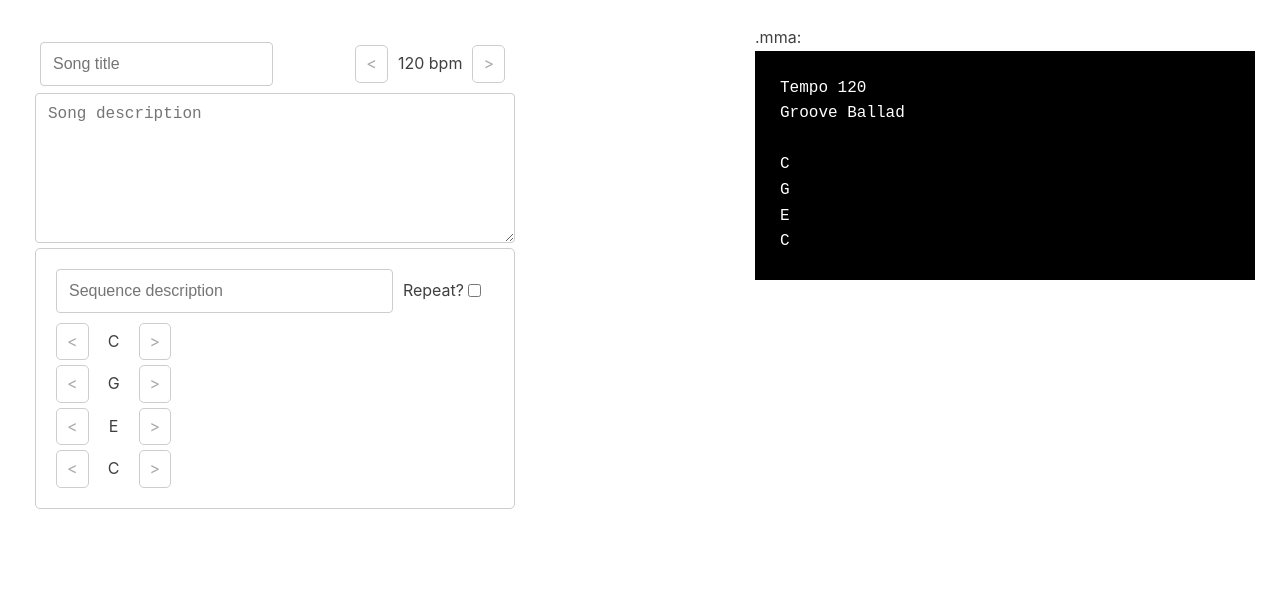
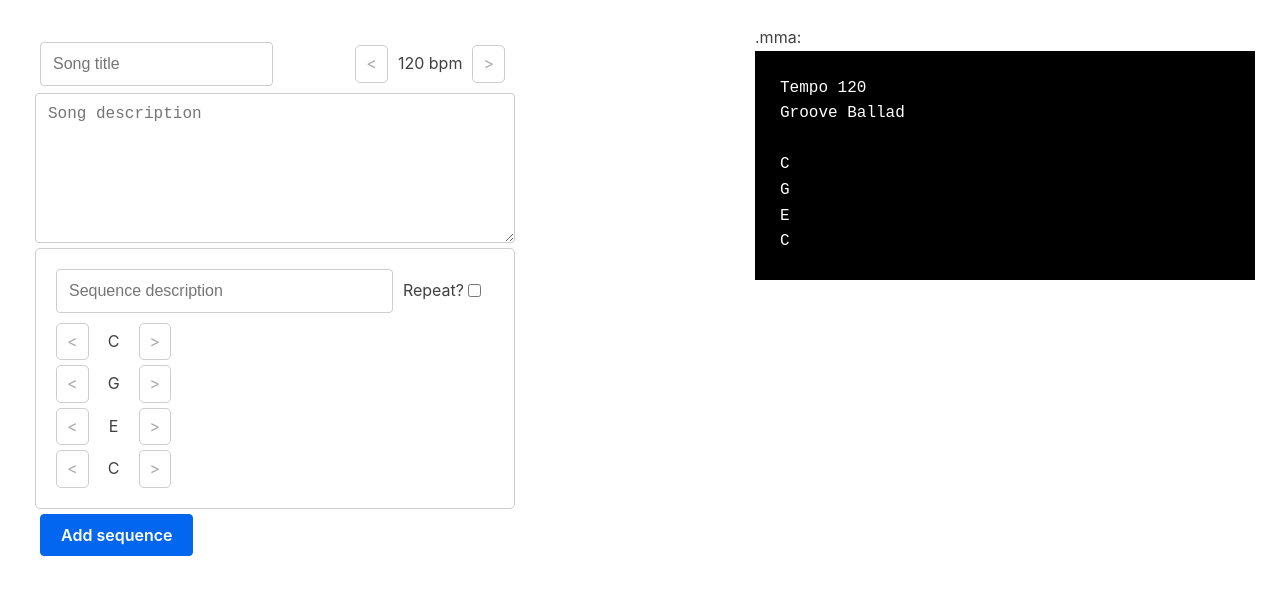
Before and after one commit to jdarthur/mma-ui, a React (Create React App) app: page / in a window 1280 px wide. Shown: the top 594 px of the page. Built offline with nearby package versions, Linux system fonts and the light colour scheme.

Commit message:
added a New Sequence button

```diff
--- a/src/App.jsx
+++ b/src/App.jsx
@@ -3,9 +3,15 @@ import Title from "./Title.jsx"
 import FileData from "./FileData.jsx"
 import FileComment from "./FileComment.jsx"
 import Tempo from "./Tempo.jsx"
+import NewSequence from "./NewSequence.jsx"
 import Sequence from "./Sequence.jsx"
 
 const START_TEMPO = 120
+const BASE_SEQUENCE = {
+    description: "",
+    repeat: false,
+    notes: ["C", "G", "E", "C"]
+}
 
 class App extends Component {
 
@@ -13,7 +19,7 @@ class App extends Component {
         title: "",
         description: "",
         tempo: START_TEMPO,
-        sequences: [{}]
+        sequences: [BASE_SEQUENCE]
 
     }
 
@@ -36,7 +42,29 @@ class App extends Component {
         this.setState({"sequences" : sequences})
     }
 
+    add_sequence = () => {
+        const sequences = this.state.sequences
+
+        const seq_copy = {
+           description: BASE_SEQUENCE.description,
+           repeat: BASE_SEQUENCE.repeat,
+           notes: []
+        }
+        for (let i = 0; i < BASE_SEQUENCE.notes.length; i++) {
+            seq_copy.notes.push(BASE_SEQUENCE.notes[i])
+        }
+
+        sequences.push(seq_copy)
+        this.setState({"sequences" : sequences})
+    }
+
     render() {
+        const sequences = this.state.sequences.map((sequence, index) => (
+            <Sequence key={index} index={index} set_function={this.set_sequence}
+                      repeat={sequence.repeat} description={sequence.description}
+                      notes={sequence.notes} />
+          ))
+
         return (
             <div className="page">
               <div className="song_editor">
@@ -45,7 +73,8 @@ class App extends Component {
                   <Tempo set_function={this.set_tempo} />
                 </div>
                 <FileComment set_function={this.set_notes} />
-                <Sequence set_function={this.set_sequence} />
+                {sequences}
+                <NewSequence add_function={this.add_sequence}/>
 
               </div>
               <FileData title={this.state.title} description={this.state.description}
--- /dev/null
+++ b/src/NewSequence.jsx
@@ -0,0 +1,18 @@
+import React, { Component } from 'react'
+
+class NewSequence extends Component {
+
+    add_sequence = () => {
+        this.props.add_function()
+    }
+
+    render() {
+        return (
+            <div className="add_sequence">
+                <button type="checkbox" onClick={this.add_sequence} > Add sequence </button>
+            </div>
+        )
+    }
+}
+
+export default NewSequence
--- a/src/Note.jsx
+++ b/src/Note.jsx
@@ -7,13 +7,13 @@ class Note extends Component {
 
     increment_tempo = () => {
         const note_index = NOTES.indexOf(this.props.note)
-        this.props.set_function(this.props.index, NOTES[(note_index + 1) % NOTES.length])
+        this.props.set_function(this.props.index, note_index >= NOTES.length - 1 ? NOTES[0] : NOTES[note_index + 1])
         // this.props.set_function(this.state.tempo + 1)
     }
 
     decrement_tempo = () => {
         const note_index = NOTES.indexOf(this.props.note)
-        this.props.set_function(this.props.index, NOTES[(note_index - 1) % NOTES.length])
+        this.props.set_function(this.props.index, note_index < 1 ? NOTES[NOTES.length - 1] : NOTES[note_index - 1])
     }
 
     render() {
--- a/src/Sequence.jsx
+++ b/src/Sequence.jsx
@@ -1,33 +1,28 @@
 import React, { Component } from 'react'
 import Note from "./Note.jsx"
-// import pseudo_uuid from "./common.js"
-
-const notes = ["C", "G", "E", "C"]
 
 class Sequence extends Component {
     constructor(props) {
       super(props)
       this.state = {
-        repeat: false,
-        description: "",
-        notes: notes
+        repeat: this.props.repeat,
+        description: this.props.description,
+        notes: this.props.notes
       }
-
-      this.props.set_function(0, this.state)
     }
 
 
     set_description = (event) => {
         const value = event.target.value
         this.setState({"description" : value}, () => {
-            this.props.set_function(0, this.state)
+            this.props.set_function(this.props.index, this.state)
         })
     }
 
     set_repeat = (event) => {
         console.log("set repeat " + event.target.checked)
         this.setState({"repeat": event.target.checked}, () => {
-            this.props.set_function(0, this.state)
+            this.props.set_function(this.props.index, this.state)
         })
     }
 
@@ -35,7 +30,7 @@ class Sequence extends Component {
         const notes = this.state.notes
         notes[index] = note
         this.setState({"notes" : notes}, () => {
-            this.props.set_function(0, this.state)
+            this.props.set_function(this.props.index, this.state)
         })
     }
 
--- a/src/SequenceData.jsx
+++ b/src/SequenceData.jsx
@@ -4,9 +4,13 @@ import NoteData from "./NoteData.jsx"
 class SequenceData extends Component {
 
     render() {
-        const notes = this.props.notes.map((note, index) => (
+        let notes = null
+        if (this.props.notes) {
+             notes = this.props.notes.map((note, index) => (
                 <NoteData key={index} note={note}/>
             ))
+        }
+
         return (
 
 
--- a/src/index.css
+++ b/src/index.css
@@ -751,3 +751,8 @@ caption {
   padding: 15px;
   border-radius: 5px;
 }
+
+.add_sequence {
+  align-self: center;
+  padding: 5px;
+}
```
